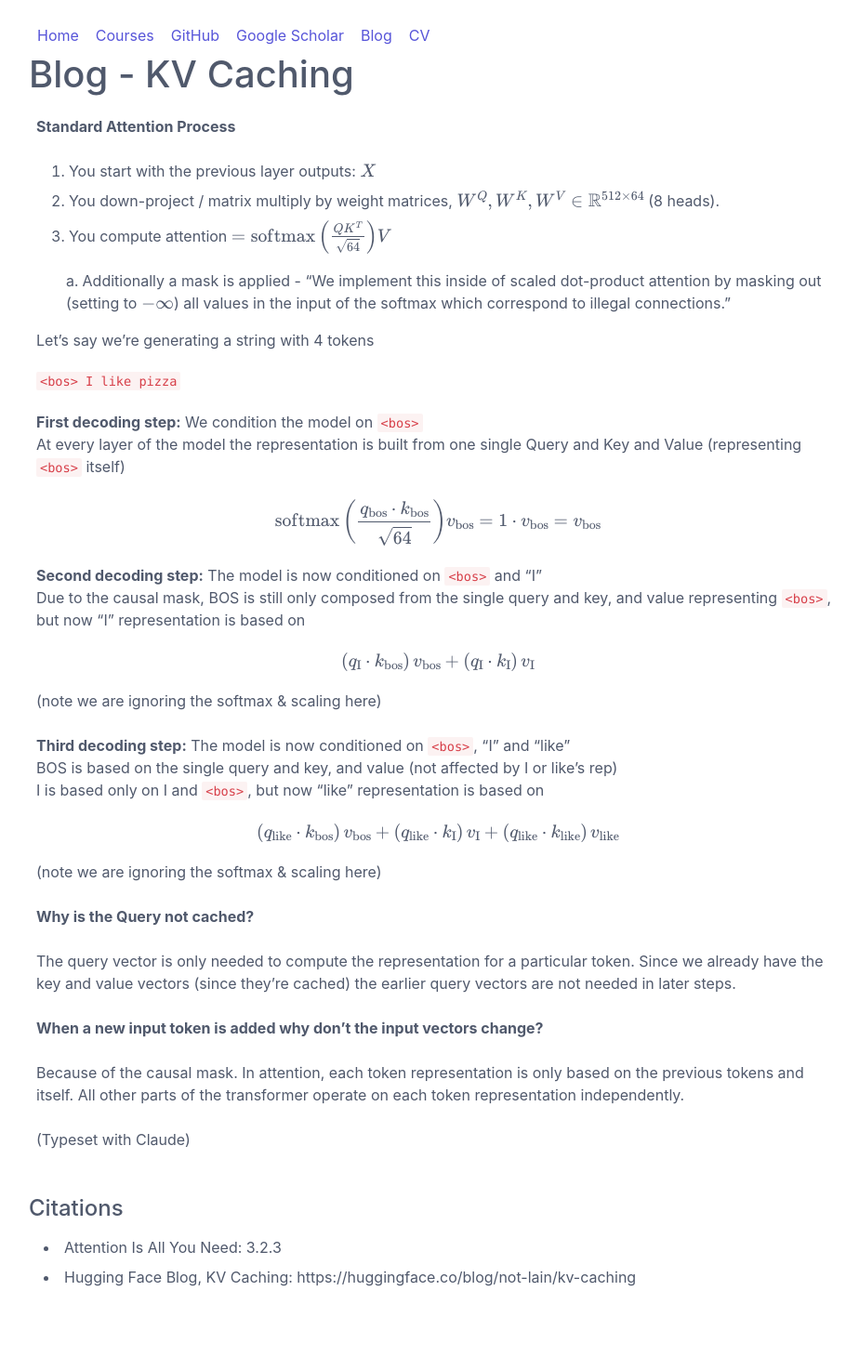
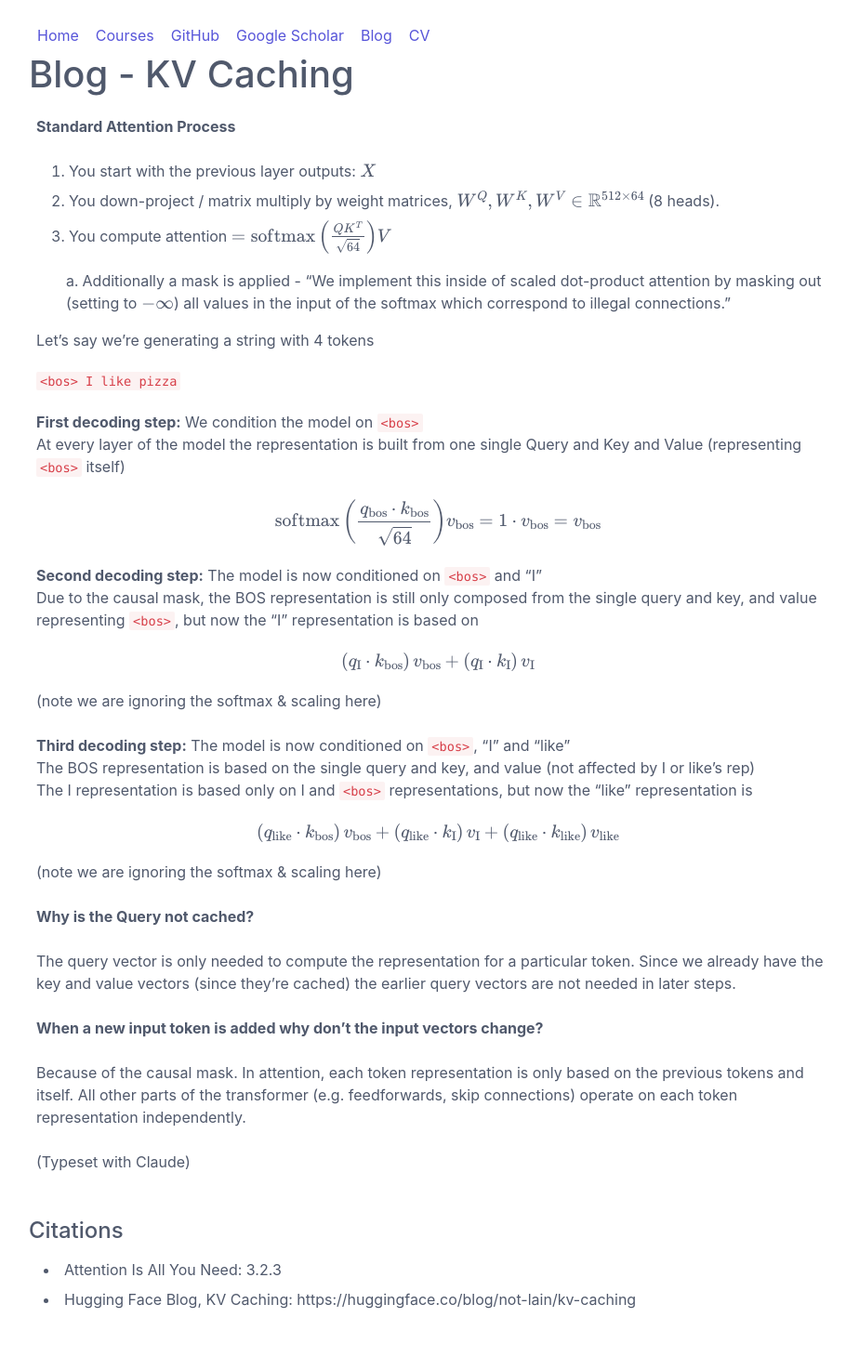
Before and after one commit to aidansan/aidansan.github.io, a Jekyll site: the page built from _blog_posts/kv_caching.md, in a window 1280 px wide. Shown: the whole page at 93% size, without its empty margins (169-1093 px from the left). Built offline with Jekyll 4.4.1, drawn with Linux system fonts in a browser that asks for light colours; before the commit the page ends 1450 px from its top, so only the background shows below that.

Commit message:
Update kv_caching.md

```diff
--- a/_blog_posts/kv_caching.md
+++ b/_blog_posts/kv_caching.md
@@ -21,15 +21,15 @@ At every layer of the model the representation is built from one single Query an
 $$\text{softmax}\left(\frac{q_{\text{bos}} \cdot k_{\text{bos}}}{\sqrt{64}}\right) v_{\text{bos}} = 1 \cdot v_{\text{bos}} = v_{\text{bos}}$$
 
 **Second decoding step:** The model is now conditioned on `<bos>` and "I" <br>
-Due to the causal mask, BOS is still only composed from the single query and key, and value representing `<bos>`, but now "I" representation is based on
+Due to the causal mask, the BOS representation is still only composed from the single query and key, and value representing `<bos>`, but now the "I" representation is based on
 
 $$(q_{\text{I}} \cdot k_{\text{bos}})\, v_{\text{bos}} + (q_{\text{I}} \cdot k_{\text{I}})\, v_{\text{I}}$$
 
 (note we are ignoring the softmax & scaling here)
 
 **Third decoding step:** The model is now conditioned on `<bos>`, "I" and "like" <br>
-BOS is based on the single query and key, and value (not affected by I or like's rep) <br>
-I is based only on I and `<bos>`, but now "like" representation is based on
+The BOS representation is based on the single query and key, and value (not affected by I or like's rep) <br>
+The I representation is based only on I and `<bos>` representations, but now the "like" representation is
 
 $$(q_{\text{like}} \cdot k_{\text{bos}})\, v_{\text{bos}} + (q_{\text{like}} \cdot k_{\text{I}})\, v_{\text{I}} + (q_{\text{like}} \cdot k_{\text{like}})\, v_{\text{like}}$$
 
@@ -41,6 +41,6 @@ The query vector is only needed to compute the representation for a particular t
 
 **When a new input token is added why don't the input vectors change?**
 
-Because of the causal mask. In attention, each token representation is only based on the previous tokens and itself. All other parts of the transformer operate on each token representation independently.
+Because of the causal mask. In attention, each token representation is only based on the previous tokens and itself. All other parts of the transformer (e.g. feedforwards, skip connections) operate on each token representation independently.
 
 (Typeset with Claude)
```
